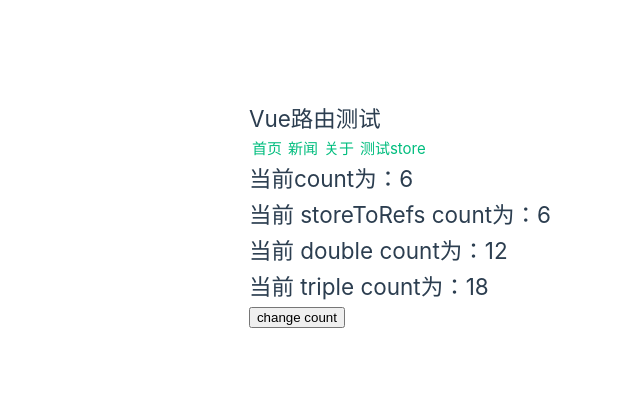
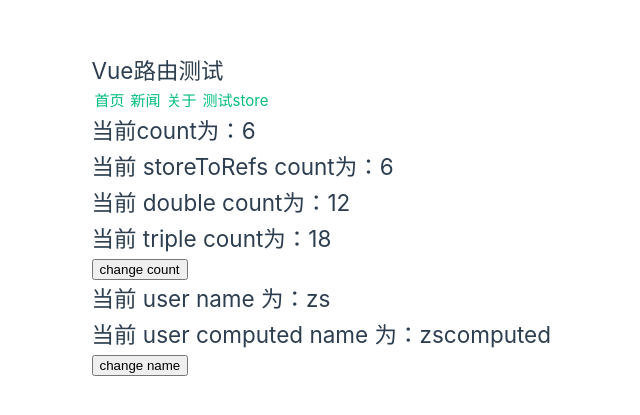
Before and after one commit to codehamal365/vue3-demo, a Vue app: page /store in a window 1280 px wide. Shown: the part 185-600 px from the top of the page, without its empty margins (89-729 px from the left). Built offline with nearby package versions, Linux system fonts and the light colour scheme.

Commit message:
vue pinia Composition

```diff
--- /dev/null
+++ b/src/store/modules/user.js
@@ -0,0 +1,16 @@
+// 引入defineStore用于创建store
+import { defineStore } from 'pinia'
+import { ref, computed } from "vue";
+
+// 定义并暴露一个store
+export const useUserStore = defineStore('user', () => {
+    const name = ref("zs")
+
+
+    const computedName = computed(() => name.value + "computed");
+
+    const changeName = () => {
+        name.value = 'lisi'
+    }
+    return { name, computedName, changeName }
+})
--- a/src/views/TestStore.vue
+++ b/src/views/TestStore.vue
@@ -8,6 +8,12 @@
 
     <div>
         <button @click="changeCount">change count</button>
+    </div>
+
+    <h2>当前 user name 为：{{ name }}</h2>
+    <h2>当前 user computed name 为：{{ computedName }}</h2>
+    <div>
+        <button @click="changeName">change name</button>
     </div>
 </template>
 
@@ -33,9 +39,16 @@ const changeCount = () => {
 const { doubleCount, tripleCount } = storeToRefs(countStore);
 
 countStore.$subscribe((mutation, state) => {
-  console.log(mutation, state)
+    console.log(mutation, state)
 
-  // 每当它发生变化时，将整个状态持久化到本地存储
-  localStorage.setItem('count', JSON.stringify(state))
+    // 每当它发生变化时，将整个状态持久化到本地存储
+    localStorage.setItem('count', JSON.stringify(state))
 })
+
+import { useUserStore } from "@/store/modules/user";
+
+const userStore = useUserStore();
+
+const { name, computedName } = storeToRefs(userStore);
+const { changeName } = userStore;
 </script>
```
